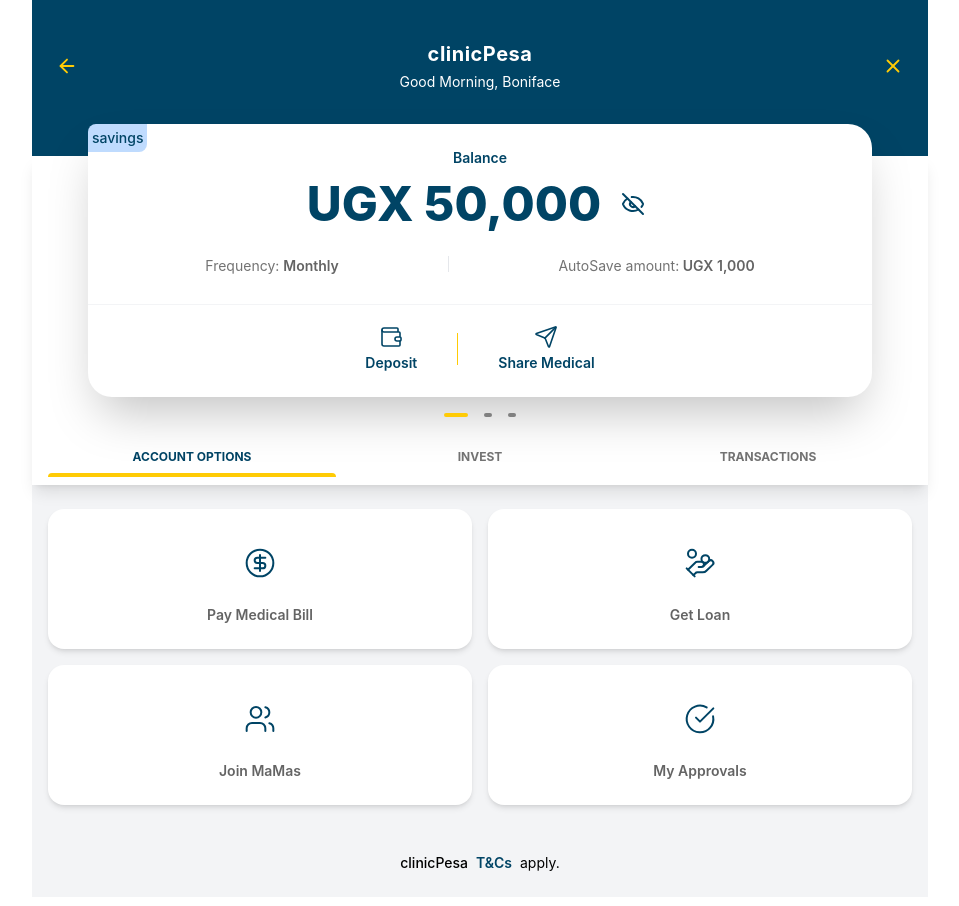
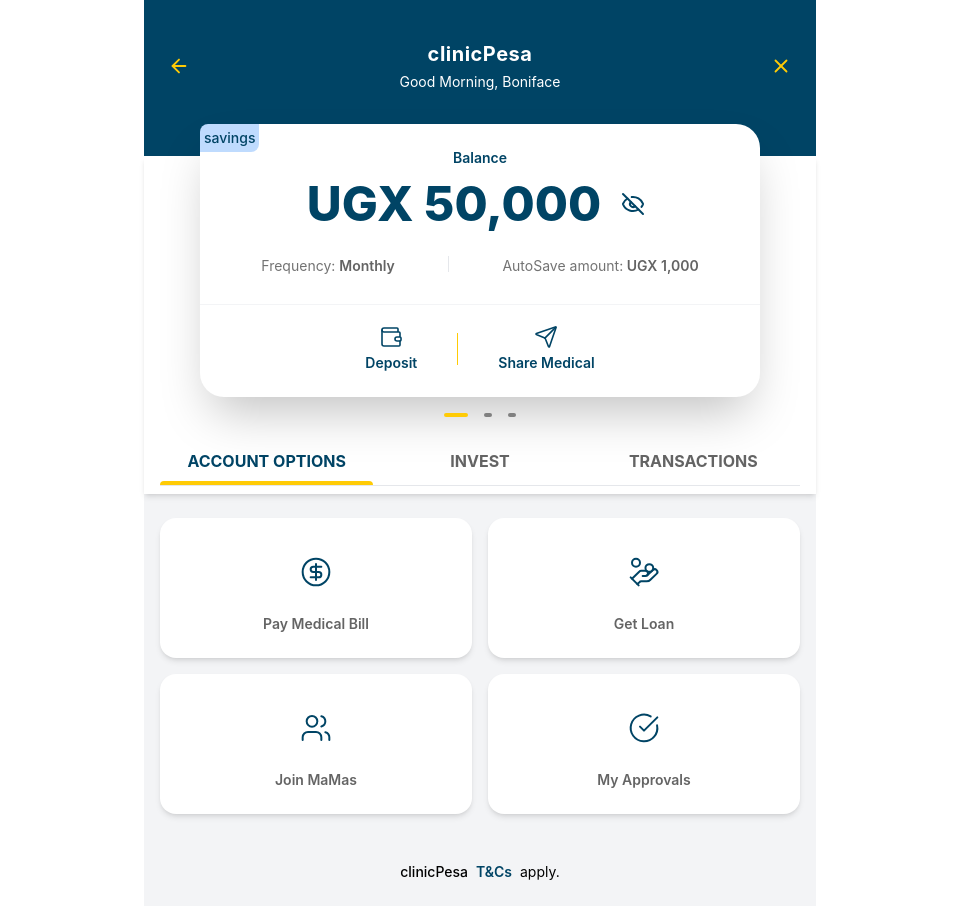
Before and after one commit to opiobonniky/interview-for-clinic-pesa, a React (Create React App) app: page / in a window 1280 px wide. Shown: the whole page, without its empty margins (160-1119 px from the left). Built offline with nearby package versions, Linux system fonts and the light colour scheme.

Commit message:
trying to start workingon services

```diff
--- a/src/App.tsx
+++ b/src/App.tsx
@@ -8,13 +8,15 @@
 export default function App() {
   const [activeTab, setActiveTab] = useState(0);
 
+  const tabs = ["ACCOUNT OPTIONS", "INVEST", "TRANSACTIONS", "test 1", "test 2"];
+
   return (
-    <div className="mx-auto min-h-screen flex flex-col bg-gray-100 lg:max-w-4xl lg:h-screen">
+    <div className="mx-auto min-h-screen flex flex-col bg-gray-100 lg:max-w-2xl lg:h-screen">
       <Header appName="clinicPesa" greetingName="Boniface" />
 
-      <div className="px-4 shadow-lg bg-white h-auto">
+      <div className="px-4 shadow-md bg-white h-auto">
         <SavingsCard savings="savings" />
-        <Tabs activeTab={activeTab} setActiveTab={setActiveTab} />
+        <Tabs activeTab={activeTab} setActiveTab={setActiveTab} tabs={tabs} />
       </div>
 
       <ActionGrid activeTab={activeTab} />
--- a/src/components/Tabs.tsx
+++ b/src/components/Tabs.tsx
@@ -1,22 +1,53 @@
-import React from "react";
-
-const tabs = ["ACCOUNT OPTIONS", "INVEST", "TRANSACTIONS"];
+import React, { useRef, useState } from "react";
 
 type prop = {
   activeTab: number;
   setActiveTab: React.Dispatch<React.SetStateAction<number>>;
+  tabs?: string[];
 };
 
-export default function Tabs({ activeTab, setActiveTab }: prop) {
+export default function Tabs({ activeTab, setActiveTab, tabs = [] }: prop) {
+  const containerRef = useRef<HTMLDivElement>(null);
+  const [isDragging, setIsDragging] = useState(false);
+  const [startX, setStartX] = useState(0);
+  const [scrollLeft, setScrollLeft] = useState(0);
+
+  const onMouseDown = (e: React.MouseEvent) => {
+    if (!containerRef.current) return;
+    setIsDragging(true);
+    setStartX(e.pageX - containerRef.current.offsetLeft);
+    setScrollLeft(containerRef.current.scrollLeft);
+  };
+
+  const onMouseLeave = () => setIsDragging(false);
+  const onMouseUp = () => setIsDragging(false);
+
+  const onMouseMove = (e: React.MouseEvent) => {
+    if (!isDragging || !containerRef.current) return;
+    e.preventDefault();
+    const x = e.pageX - containerRef.current.offsetLeft;
+    const walk = (x - startX) * 1; // scroll speed
+    containerRef.current.scrollLeft = scrollLeft - walk;
+  };
+
   return (
     <div className="mt-6 py-2 max-h-fit">
-      <div className="flex border-gray-200 showdow-lg shadow-white">
+      <div
+        ref={containerRef}
+        className="flex border-b border-gray-200 overflow-x-auto scrollbar-none cursor-grab"
+        style={{ WebkitOverflowScrolling: "touch" }}
+        onMouseDown={onMouseDown}
+        onMouseLeave={onMouseLeave}
+        onMouseUp={onMouseUp}
+        onMouseMove={onMouseMove}
+      >
         {tabs.map((t, i) => (
           <button
             key={t}
             onClick={() => setActiveTab(i)}
-            className="flex-1 text-xs font-bold pb-3 relative transition-colors whitespace-nowrap"
-            style={{ color: i === activeTab ? "#004465" : "#737373" }}
+            className={`flex-shrink-0 w-1/3 font-bold pb-3 relative transition-colors whitespace-nowrap ${
+              i === activeTab ? "text-[--primary-color]" : "text-[--gray-text]"
+            }`}
           >
             {t}
             {i === activeTab && (
--- a/src/index.css
+++ b/src/index.css
@@ -22,3 +22,12 @@
   --gray-text: #646464;
   --gray-light: #737373;
 }
+
+/* Tailwind-compatible or global CSS */
+.scrollbar-none::-webkit-scrollbar {
+  display: none;
+}
+.scrollbar-none {
+  -ms-overflow-style: none;
+  scrollbar-width: none;
+}
```
